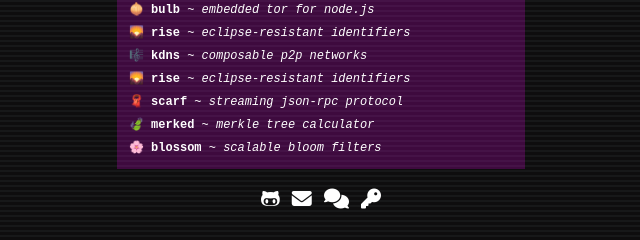
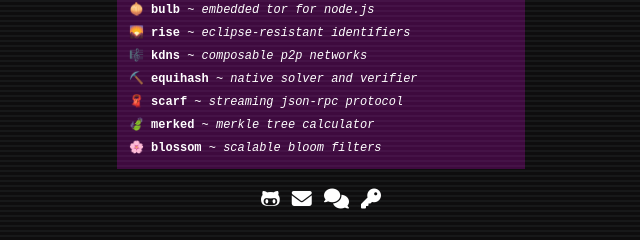
Before and after one commit to 161chihuahuas/161chihuahuas.github.io, a plain HTML site: page index.html in a window 1280 px wide. Shown: the part 353-593 px from the top of the page, 319-959 px from the left. Drawn offline with Linux system fonts and the light colour scheme.

Commit message:
fix equihash lilnk

```diff
--- a/index.html
+++ b/index.html
@@ -43,7 +43,7 @@
         </li>
         <li>
           <a href="equihash">
-            <strong>🌄 rise</strong> ~ <em>eclipse-resistant identifiers</em>
+            <strong>⛏️ equihash</strong> ~ <em>native solver and verifier</em>
           </a>
         </li>
         <li>
```
